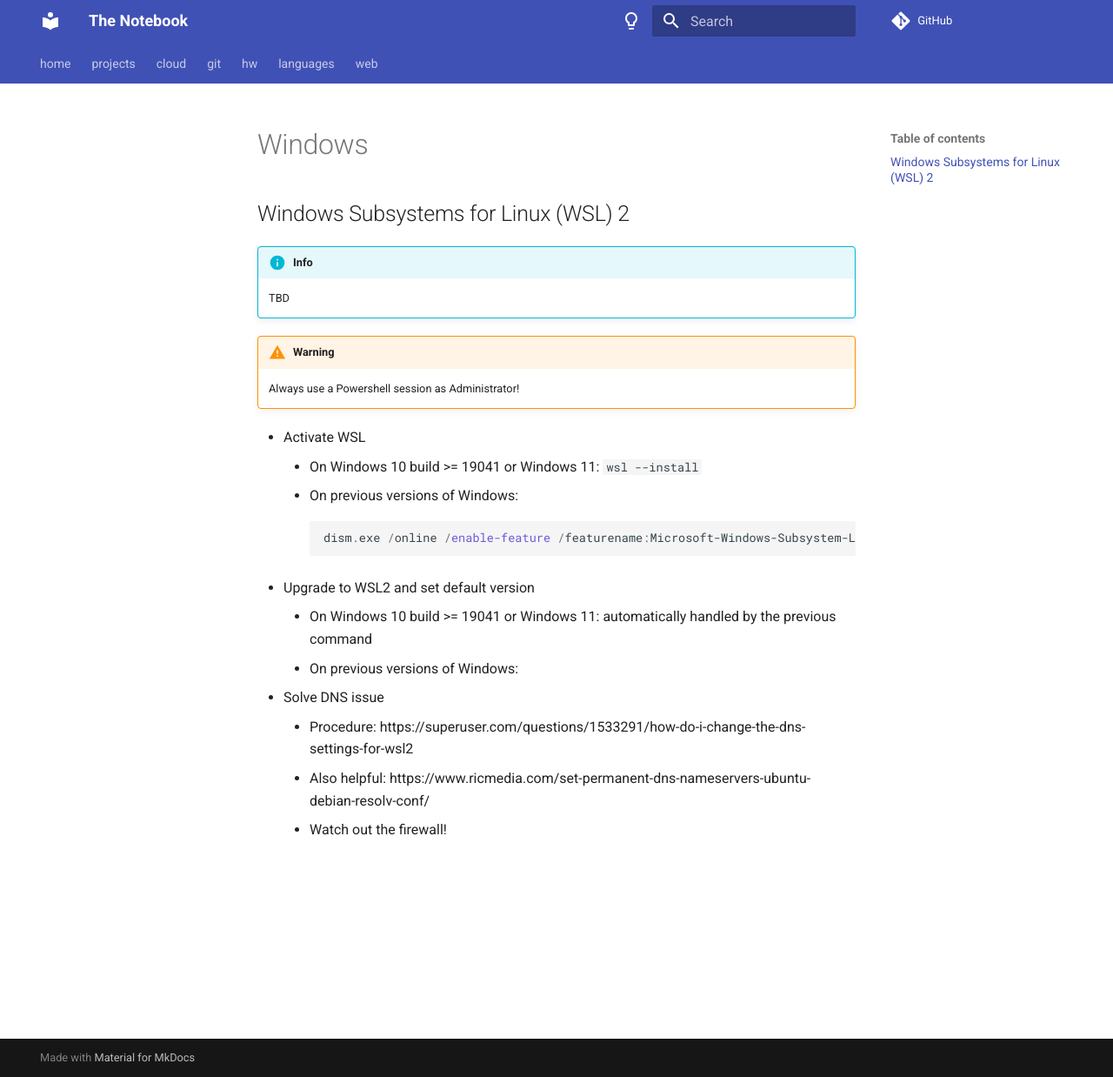
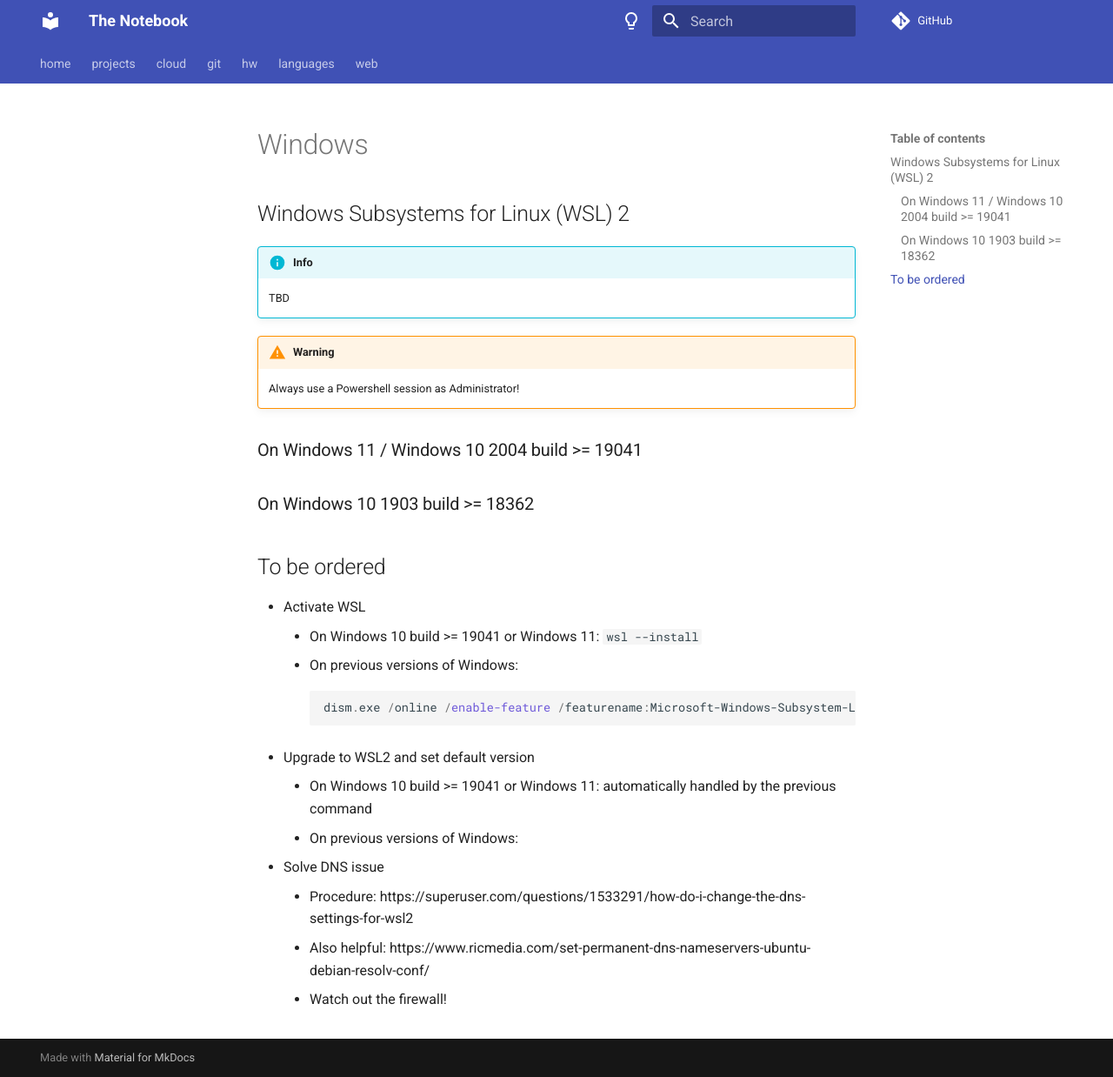
Before and after one commit to sannae/the-notebook, an MkDocs documentation site: the page built from docs/cloud/windows.md, in a window 1280 px wide and 1238 px high. Shown: the whole window at 87% size. Built offline with MkDocs 1.6.1 and Material for MkDocs 9.7.7, drawn with Linux system fonts in a browser that asks for light colours; comment, search, counter and statistics services are not loaded.

Commit message:
Notes on WSL, to be ordered

```diff
--- a/docs/cloud/windows.md
+++ b/docs/cloud/windows.md
@@ -7,6 +7,13 @@
 
 !!! warning
     Always use a Powershell session as Administrator!
+
+### On Windows 11 / Windows 10 2004 build >= 19041
+
+### On Windows 10 1903 build >= 18362
+
+
+## To be ordered
 
 * Activate WSL
     * On Windows 10 build >= 19041 or Windows 11: `wsl --install`
```
